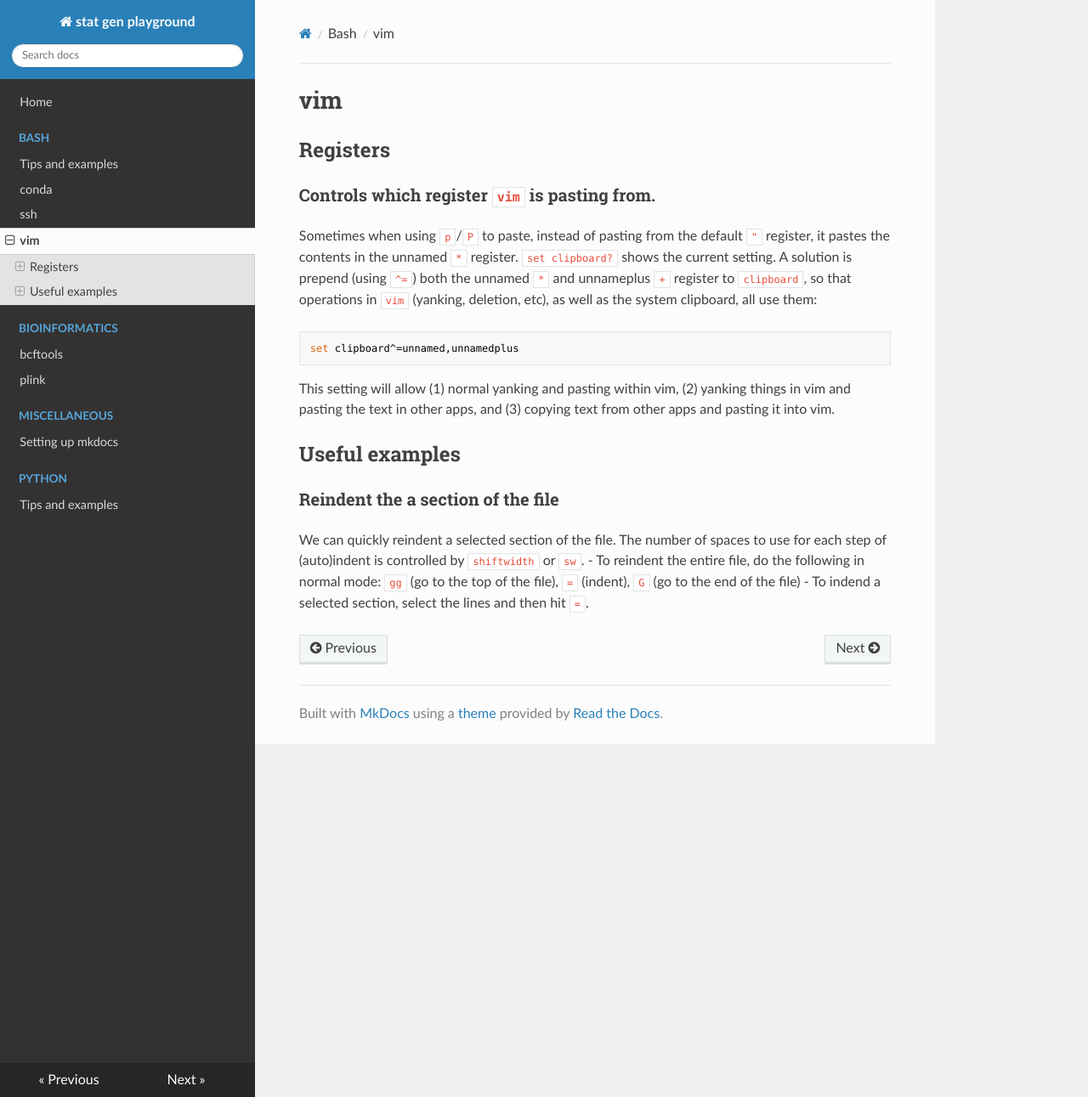
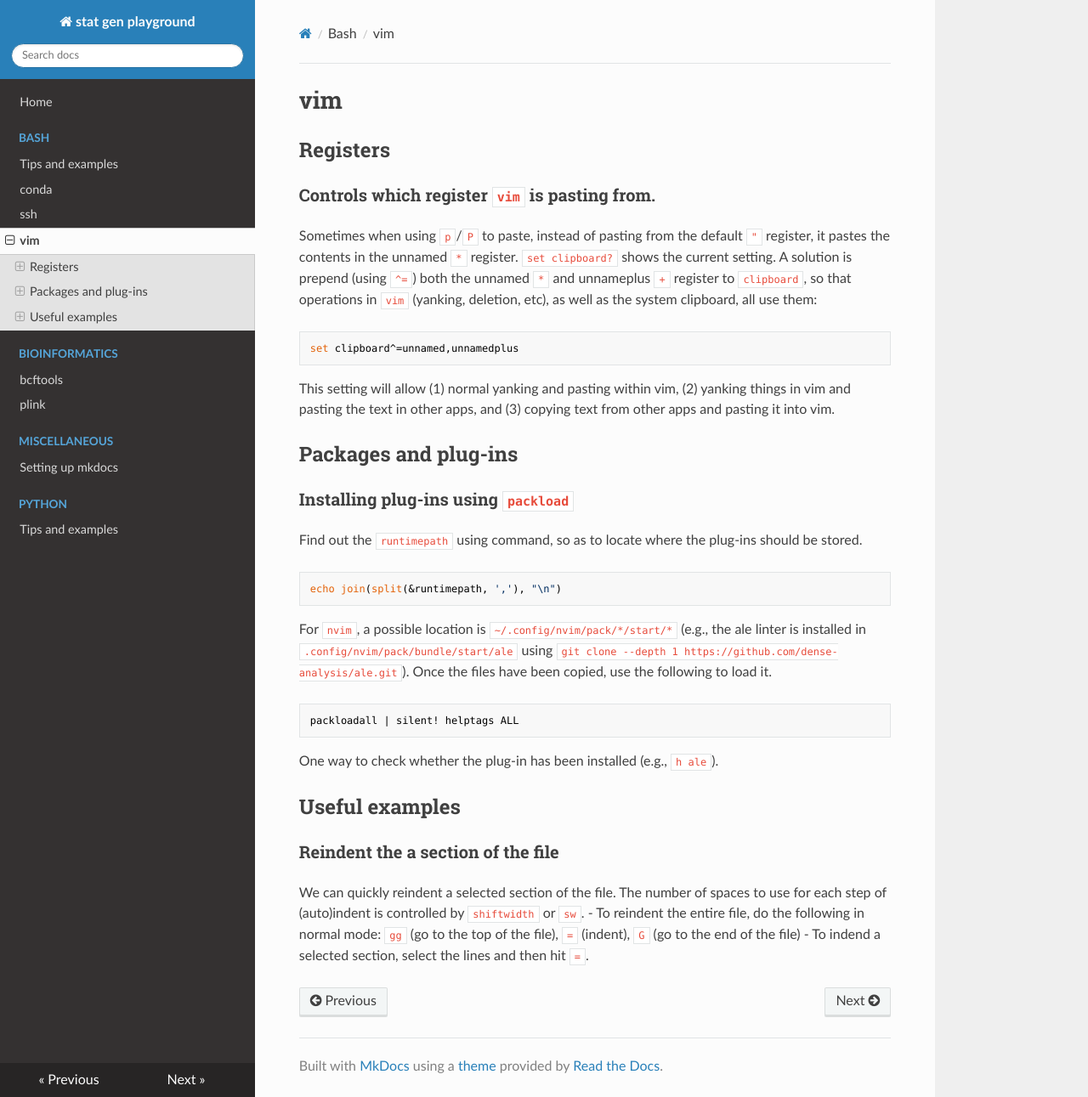
Before and after one commit to drkaizeng/statistics_and_engineering_lab, an MkDocs documentation site: the page built from docs/bash/vim.md, in a window 1280 px wide and 1291 px high. Shown: the whole window at 85% size. Built offline with MkDocs 1.6.1, drawn with Linux system fonts in a browser that asks for light colours; nearby versions of some CDN libraries.

Commit message:
New vim note

````diff
--- a/docs/bash/vim.md
+++ b/docs/bash/vim.md
@@ -9,6 +9,19 @@ set clipboard^=unnamed,unnamedplus
 This setting will allow (1) normal yanking and pasting within vim, (2) yanking things in vim and pasting the text in other apps, and (3) copying text from other apps and pasting it into vim.
 
 
+## Packages and plug-ins
+### Installing plug-ins using `packload`
+Find out the `runtimepath` using command, so as to locate where the plug-ins should be stored.
+```bash
+echo join(split(&runtimepath, ','), "\n")
+```
+For `nvim`, a possible location is `~/.config/nvim/pack/*/start/*` (e.g., the ale linter is installed in `.config/nvim/pack/bundle/start/ale` using `git clone --depth 1 https://github.com/dense-analysis/ale.git`). Once the files have been copied, use the following to load it.
+```bash
+packloadall | silent! helptags ALL
+```
+One way to check whether the plug-in has been installed (e.g., `h ale`).
+
+
 ## Useful examples
 ### Reindent the a section of the file
 We can quickly reindent a selected section of the file. The number of spaces to use for each step of (auto)indent is controlled by `shiftwidth` or `sw`.
````
